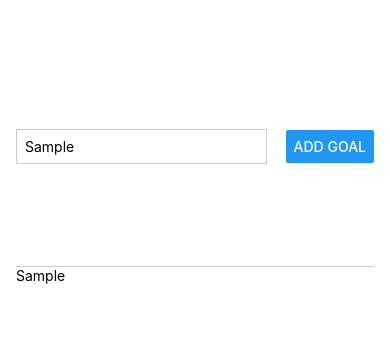
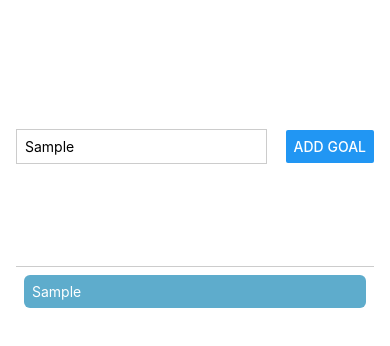
Before and after one commit to Sandip1447/React-Basics, a React Native app: screen / in a window 390 px wide. Both pictures are taken after typing "Sample" into the empty fields and a click on the button "ADD GOAL". Shown: the top 346 px of the page. Built offline with nearby package versions, Linux system fonts and the light colour scheme.

Commit message:
iOS and Android Style differences

```diff
--- a/App.js
+++ b/App.js
@@ -28,7 +28,9 @@
       </View>
       <View style={styles.goalsContainer}>
         {courseGoals.map((goal) => (
-          <Text key={goal}>{goal}</Text>
+          <View style={styles.goalItem} key={goal}>
+            <Text style={styles.goalText}>{goal}</Text>
+          </View>
         ))}
       </View>
     </View>
@@ -60,4 +62,13 @@
   goalsContainer: {
     flex: 3,
   },
+  goalItem: {
+    margin: 8,
+    padding: 8,
+    backgroundColor: "#5eaccc",
+    borderRadius: 6,
+  },
+  goalText: {
+    color: "white",
+  },
 });
```
